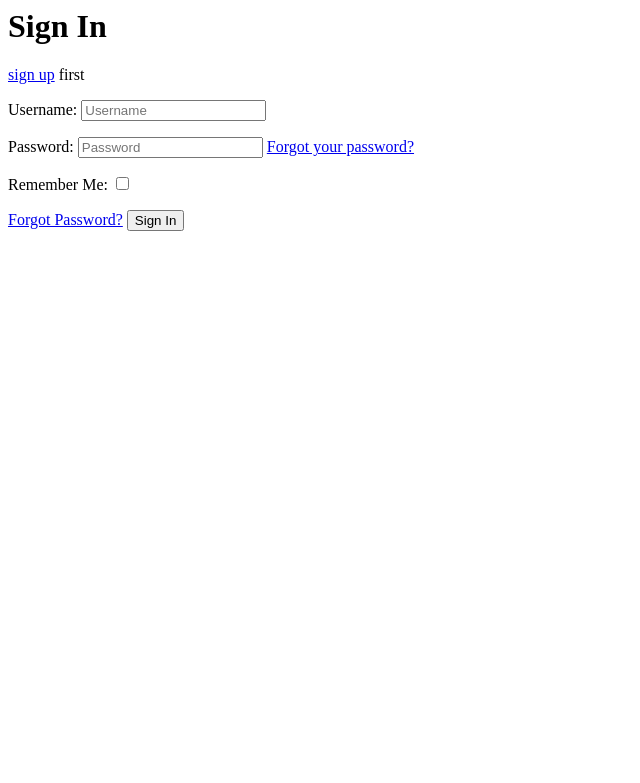
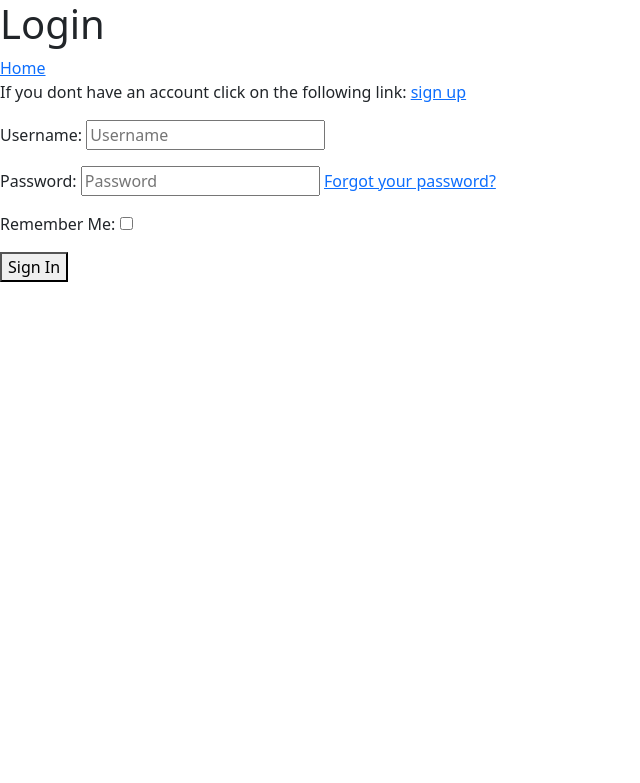
Before and after one commit to implaymo/16--Ecommerce, a Django app: page /accounts/login/ in a window 1280 px wide. Shown: the top 783 px of the page, without its empty margins (0-640 px from the left). Run offline with Django 5.2, Linux system fonts and the light colour scheme; some libraries are stand-ins or nearby versions.

Commit message:
Implement bootstrap and improve how buttons show on the login and signup pages. Need design improvement.

```diff
--- a/polls/templates/account/login.html
+++ b/polls/templates/account/login.html
@@ -2,21 +2,23 @@
 {% load i18n %}
 {% load account socialaccount %}
 
-
+<link href="https://cdn.jsdelivr.net/npm/bootstrap@5.3.3/dist/css/bootstrap.min.css" rel="stylesheet" integrity="sha384-QWTKZyjpPEjISv5WaRU9OFeRpok6YctnYmDr5pNlyT2bRjXh0JMhjY6hW+ALEwIH" crossorigin="anonymous">
 {% block content %}
 
-<h1>{% trans "Sign In" %}</h1>
+<h1>{% trans "Login" %}</h1>
+<a href="{% url 'index' %}">Home</a><br>
 
-<a href="{% url 'account_signup' %}">sign up</a> first</p>
-
+<h10>If you dont have an account click on the following link: </h2><a href="{% url 'account_signup' %}">sign up</a><br>
+<p>
 <form class="login" method="POST" action="{% url 'account_login' %}">
   {% csrf_token %}
   {{ form.as_p }}
   {% if redirect_field_value %}
   <input type="hidden" name="{{ redirect_field_name }}" value="{{ redirect_field_value }}" />
   {% endif %}
-  <a class="button secondaryAction" href="{% url 'account_reset_password' %}">{% trans "Forgot Password?" %}</a>
+
   <button class="primaryAction" type="submit">{% trans "Sign In" %}</button>
 </form>
-
+</p>
+<script src="https://cdn.jsdelivr.net/npm/bootstrap@5.3.3/dist/js/bootstrap.bundle.min.js" integrity="sha384-YvpcrYf0tY3lHB60NNkmXc5s9fDVZLESaAA55NDzOxhy9GkcIdslK1eN7N6jIeHz" crossorigin="anonymous"></script>
 {% endblock %}
--- a/polls/templates/account/signup.html
+++ b/polls/templates/account/signup.html
@@ -4,16 +4,19 @@
 <head>
     <meta charset="UTF-8">
     <title>Sign Up</title>
+    <link href="https://cdn.jsdelivr.net/npm/bootstrap@5.3.3/dist/css/bootstrap.min.css" rel="stylesheet" integrity="sha384-QWTKZyjpPEjISv5WaRU9OFeRpok6YctnYmDr5pNlyT2bRjXh0JMhjY6hW+ALEwIH" crossorigin="anonymous">
 </head>
 <body>
     <h1>Sign Up</h1>
+    <a href="{% url 'index' %}">Home</a><br>
 
-    <a href="{% url 'account_login' %}">login</a></p>
+    <h10>If you already have an account, click on the following link: </h6><a href="{% url 'account_login' %}">login</a></p>
 
     <form method="post" action="{% url 'account_signup' %}">
         {% csrf_token %}
         {{ form.as_p }}
         <button type="submit">Sign Up</button>
     </form>
+    <script src="https://cdn.jsdelivr.net/npm/bootstrap@5.3.3/dist/js/bootstrap.bundle.min.js" integrity="sha384-YvpcrYf0tY3lHB60NNkmXc5s9fDVZLESaAA55NDzOxhy9GkcIdslK1eN7N6jIeHz" crossorigin="anonymous"></script>
 </body>
 </html>
```
Also changed, not shown: db.sqlite3.
